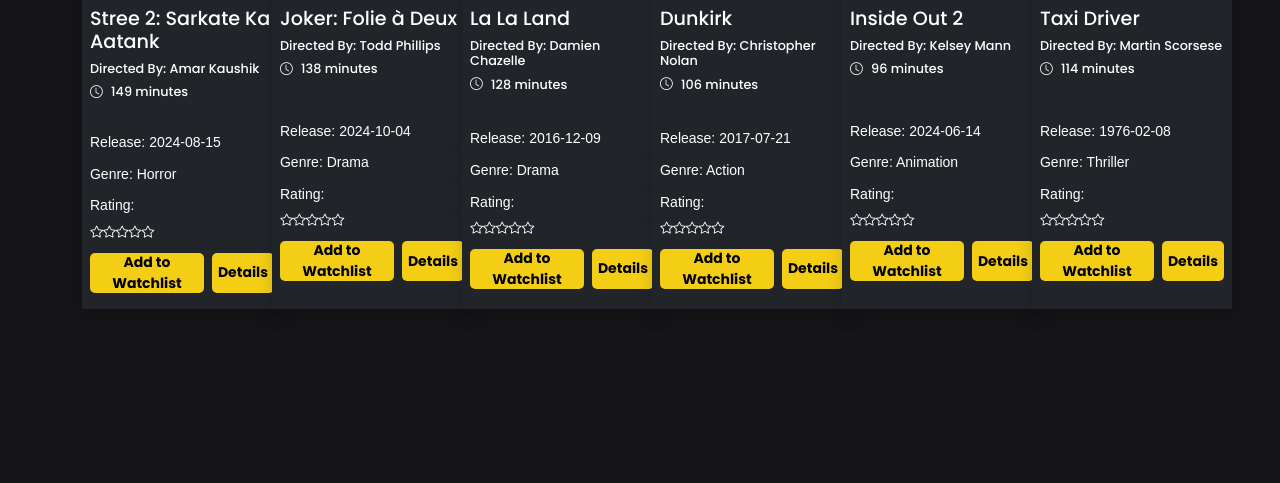
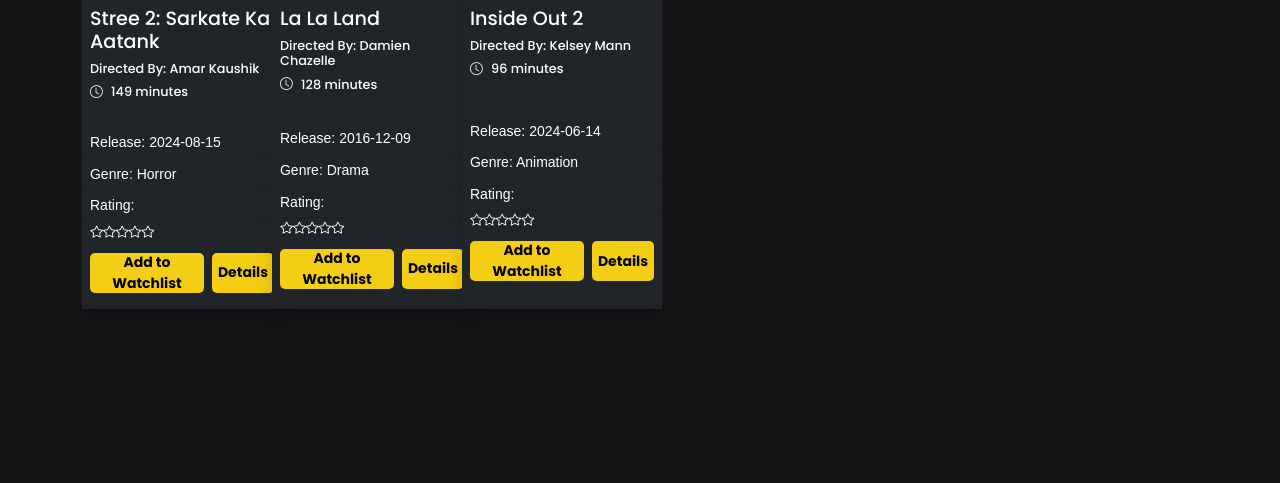
Before and after one commit to thisBedBugBytes/Movie-Site, a PHP site: page /movies.php in a window 1280 px wide. Shown: the part 317-800 px from the top of the page. Run offline with PHP 8.4, Linux system fonts and the light colour scheme; a user stored in the database is signed in; data comes from the database, SQL or seed files in the repository.

Commit message:
made changes to navbar.php and movies.php (user-end)

```diff
--- a/admin/inc/db_config.php
+++ b/admin/inc/db_config.php
@@ -3,7 +3,7 @@
     #arguments for connection
     $host_name = 'localhost';
     $user_name = 'root';
-    $pass = '';
+    $pass = '04042018';
     $db = 'CineBox';
 
     #php object for db connedction
--- a/login.php
+++ b/login.php
@@ -78,7 +78,9 @@ if (isset($_POST['login'])) {
 
     if(mysqli_num_rows($run)>0){
         while($row = mysqli_fetch_assoc($run)){
-            if(password_verify($password,$row['password'])){
+            echo $row['password'];
+            #if(password_verify($password,$row['password'])){
+            if($password == $row['password'] ){
                 session_start();
                 $_SESSION['userLogin']  = true;
                 $_SESSION['userID'] = $row['user_id'];
--- a/movies.php
+++ b/movies.php
@@ -1,15 +1,19 @@
 <?php
+#session_start();  // Start the session if it hasn't been started yet
+
 include("header.php");
 include("navbar.php");
 include('admin/inc/essentials.php');
 include('admin/inc/db_config.php');
 include('admin/inc/links.php');
 
-session_start();
+
+
 if ($_SERVER['REQUEST_METHOD'] === 'POST') {
     if (isset($_SESSION['userLogin']) && $_SESSION['userLogin'] == true) {
         $movie_id = $_POST['movie_id'];
         $user_id = $_SESSION['userID'];
+        echo "IT worked ".$user_id;
         $sql = "INSERT INTO `watchlist` (`movie_id`, `user_id`) VALUES ('$movie_id','$user_id')";
         $sql_run = mysqli_query($con, $sql);
         if ($sql_run) {
@@ -60,6 +64,7 @@ if ($_SERVER['REQUEST_METHOD'] === 'POST') {
     }
 </style>
 
+
 <nav class="navbar navbar-expand-lg navbar-light py-2">
     <div class="container-fluid">
         <a class="navbar-brand outfit-regular" style="color:#E5E4E2" href="movies.php">Movies</a>
@@ -73,15 +78,15 @@ if ($_SERVER['REQUEST_METHOD'] === 'POST') {
                         <u>Genre</u>
                     </a>
                     <ul class="dropdown-menu" aria-labelledby="genreDropdown">
-                        <li><a class="dropdown-item outfit-regular" href="#">Action</a></li>
-                        <li><a class="dropdown-item outfit-regular" href="#">Animation</a></li>
-                        <li><a class="dropdown-item outfit-regular" href="#">Comedy</a></li>
-                        <li><a class="dropdown-item outfit-regular" href="#">Drama</a></li>
-                        <li><a class="dropdown-item outfit-regular" href="#">Horror</a></li>
-                        <li><a class="dropdown-item outfit-regular" href="#">Mystery</a></li>
-                        <li><a class="dropdown-item outfit-regular" href="#">Romance</a></li>
-                        <li><a class="dropdown-item outfit-regular" href="#">Sci-Fi</a></li>
-                        <li><a class="dropdown-item outfit-regular" href="#">Thriller</a></li>
+                        <li><a class="dropdown-item outfit-regular" href="movies.php?Genre='Action'&Year=<?php echo $_GET['Year'] ?? ''; ?>&Runtime=<?php echo $_GET['Runtime'] ?? ''; ?>">Action</a></li>
+                        <li><a class="dropdown-item outfit-regular" href="movies.php?Genre='Animation'&Year=<?php echo $_GET['Year'] ?? ''; ?>&Runtime=<?php echo $_GET['Runtime'] ?? ''; ?>">Animation</a></li>
+                        <li><a class="dropdown-item outfit-regular" href="movies.php?Genre='Comedy'&Year=<?php echo $_GET['Year'] ?? ''; ?>&Runtime=<?php echo $_GET['Runtime'] ?? ''; ?>">Comedy</a></li>
+                        <li><a class="dropdown-item outfit-regular" href="movies.php?Genre='Drama'&Year=<?php echo $_GET['Year'] ?? ''; ?>&Runtime=<?php echo $_GET['Runtime'] ?? ''; ?>">Drama</a></li>
+                        <li><a class="dropdown-item outfit-regular" href="movies.php?Genre='Horror'&Year=<?php echo $_GET['Year'] ?? ''; ?>&Runtime=<?php echo $_GET['Runtime'] ?? ''; ?>">Horror</a></li>
+                        <li><a class="dropdown-item outfit-regular" href="movies.php?Genre='Mystery'&Year=<?php echo $_GET['Year'] ?? ''; ?>&Runtime=<?php echo $_GET['Runtime'] ?? ''; ?>">Mystery</a></li>
+                        <li><a class="dropdown-item outfit-regular" href="movies.php?Genre='Romance'&Year=<?php echo $_GET['Year'] ?? ''; ?>&Runtime=<?php echo $_GET['Runtime'] ?? ''; ?>">Romance</a></li>
+                        <li><a class="dropdown-item outfit-regular" href="movies.php?Genre='Sci-Fi'&Year=<?php echo $_GET['Year'] ?? ''; ?>&Runtime=<?php echo $_GET['Runtime'] ?? ''; ?>">Sci-Fi</a></li>
+                        <li><a class="dropdown-item outfit-regular" href="movies.php?Genre='Thriller'&Year=<?php echo $_GET['Year'] ?? ''; ?>&Runtime=<?php echo $_GET['Runtime'] ?? ''; ?>">Thriller</a></li>
                     </ul>
                 </li>
                 <li class="nav-item dropdown">
@@ -89,11 +94,12 @@ if ($_SERVER['REQUEST_METHOD'] === 'POST') {
                         <u>Year</u>
                     </a>
                     <ul class="dropdown-menu" aria-labelledby="yearDropdown">
-                        <li><a class="dropdown-item outfit-regular" href="#">2024</a></li>
-                        <li><a class="dropdown-item outfit-regular" href="#">2023</a></li>
-                        <li><a class="dropdown-item outfit-regular" href="#">2022</a></li>
-                        <li><a class="dropdown-item outfit-regular" href="#">2021</a></li>
-                        <li><a class="dropdown-item outfit-regular" href="#">2020</a></li>
+                        <li><a class="dropdown-item outfit-regular" href="movies.php?Year=2024&Runtime=<?php echo $_GET['Runtime'] ?? ''; ?>">2024</a></li>
+                        <li><a class="dropdown-item outfit-regular" href="movies.php?Year=2023&Runtime=<?php echo $_GET['Runtime'] ?? ''; ?>">2023</a></li>
+                        <li><a class="dropdown-item outfit-regular" href="movies.php?Year=2022&Runtime=<?php echo $_GET['Runtime'] ?? ''; ?>">2022</a></li>
+                        <li><a class="dropdown-item outfit-regular" href="movies.php?Year=2021&Runtime=<?php echo $_GET['Runtime'] ?? ''; ?>">2021</a></li>
+                        <li><a class="dropdown-item outfit-regular" href="movies.php?Year=2020&Runtime=<?php echo $_GET['Runtime'] ?? ''; ?>">2020</a></li>
+                        <li><a class="dropdown-item outfit-regular" href="movies.php?Year=2019&Runtime=<?php echo $_GET['Runtime'] ?? ''; ?>">2019</a></li>
                     </ul>
                 </li>
                 <li class="nav-item dropdown">
@@ -101,9 +107,9 @@ if ($_SERVER['REQUEST_METHOD'] === 'POST') {
                         <u>Runtime</u>
                     </a>
                     <ul class="dropdown-menu" aria-labelledby="runtimeDropdown">
-                        <li><a class="dropdown-item outfit-regular" href="#">Under 90 minutes</a></li>
-                        <li><a class="dropdown-item outfit-regular" href="#">90 - 120 minutes</a></li>
-                        <li><a class=" dropdown-item outfit-regular" href="#">Over 120 minutes</a></li>
+                        <li><a class="dropdown-item outfit-regular" href="movies.php?Runtime=0&Year=<?php echo $_GET['Year'] ?? ''; ?>">Under 90 minutes</a></li>
+                        <li><a class="dropdown-item outfit-regular" href="movies.php?Runtime=90&Year=<?php echo $_GET['Year'] ?? ''; ?>">90 - 120 minutes</a></li>
+                        <li><a class=" dropdown-item outfit-regular" href="movies.php?Runtime=120&Year=<?php echo $_GET['Year'] ?? ''; ?>">Over 120 minutes</a></li>
                     </ul>
                 </li>
             </ul>
@@ -112,9 +118,50 @@ if ($_SERVER['REQUEST_METHOD'] === 'POST') {
 </nav>
 
 <?php
-$user_id = $_SESSION['userID'];
-$sql = "SELECT m.movie_id as movie_id, title, director, genre, poster, duration_min, release_date, user_id, genre , rating FROM movies as m LEFT JOIN watchlist as w on m.movie_id=w.movie_id;";
-$result = mysqli_query($con, $sql);
+if (isset($_SESSION['userID'])) {
+    $user_id = $_SESSION['userID']; // Only access it if it's set
+} else {
+    // Handle the case when 'userID' is not set, for example:
+    echo "User ID not set!";
+}
+
+$query = "SELECT m.movie_id as movie_id, title, director, genre, poster, duration_min, release_date, genre, w.user_id , rating FROM `movies` as m,
+`watchlist` as w
+ WHERE m.movie_id = w.movie_id ";
+
+// Handle year filter
+$year = isset($_GET['Year']) ? $_GET['Year'] : null;
+if ($year != null) {
+    $query .= " AND YEAR(`release_date`) = $year";
+}
+
+// Handle runtime filter
+$runtime = isset($_GET['Runtime']) ? $_GET['Runtime'] : '';
+if ($runtime !== '') {
+    if ($runtime == 0) {
+        $query .= " AND duration_min < 90"; // Under 90 minutes
+    } elseif ($runtime == 90) {
+        $query .= " AND duration_min BETWEEN 90 AND 120"; // 90 to 120 minutes
+    } elseif ($runtime == 120) {
+        $query .= " AND duration_min > 120"; // Over 120 minutes
+    }
+}
+
+// Handle genre filter
+$genre = isset($_GET['Genre']) ? $_GET['Genre'] : null;
+if ($genre != null) {
+    $query .= " AND `genre` = '$genre'"; // Add quotes around $genre if it's a string
+}
+
+// Add subquery for watchlist
+
+$query .= " AND m.movie_id IN (SELECT m.movie_id FROM movies as m  JOIN watchlist as w ON m.movie_id = w.movie_id)";
+
+// Finalize query
+$query .= ";";
+
+#echo $query;
+$result = mysqli_query($con, $query);
 
 ?>
 
--- a/navbar.php
+++ b/navbar.php
@@ -15,6 +15,9 @@
           <li class="nav-item">
             <a class="nav-link me-2 outfit-regular" href="logout.php">Logout</a>
           </li>
+          <li class="nav-item">
+          <a class="nav-link me-2 outfit-regular" href="movies.php">Movies</a>
+        </li>
         <?php else: ?>
           <li class="nav-item">
             <a class="nav-link me-2 outfit-regular" data-bs-toggle="modal" data-bs-target="#create-account">Create Account</a>
@@ -23,9 +26,7 @@
             <a class="nav-link me-2 outfit-regular" href="login.php">Login</a>
           </li>
         <?php endif; ?>
-        <li class="nav-item">
-          <a class="nav-link me-2 outfit-regular" href="movies.php">Movies</a>
-        </li>
+
         <?php if (isset($_SESSION['userLogin']) && $_SESSION['userLogin'] == true): ?>
           <li class="nav-item">
             <a class="nav-link me-2 outfit-regular" href="watchlist.php">Watchlist</a>
```
